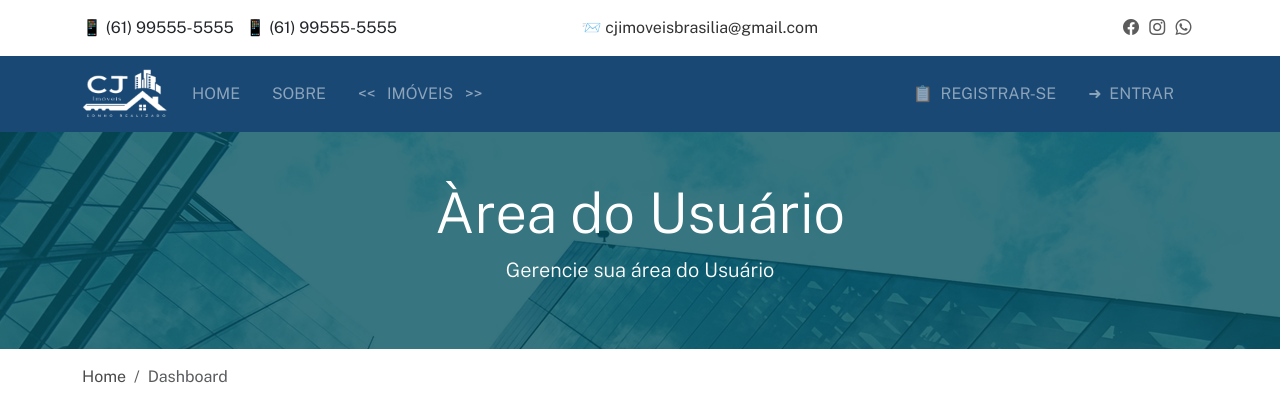
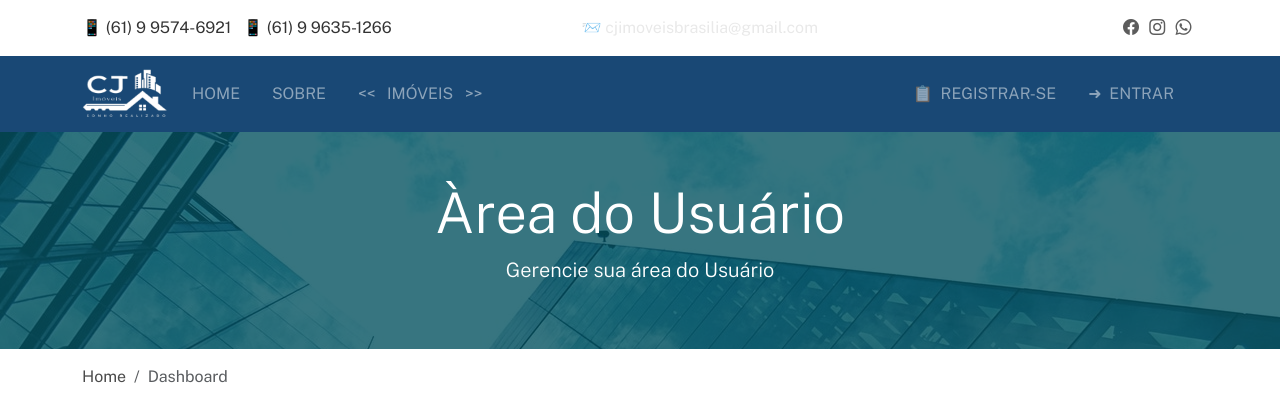
Before and after one commit to usoservicos/cj, a Django app: page /accounts/dashboard in a window 1280 px wide. Shown: the top 420 px of the page. Run offline with Django 3.2, Linux system fonts and the light colour scheme; data that the repository does not hold is empty; some libraries are stand-ins or nearby versions.

Commit message:
Update _topbar.html

```diff
--- a/templates/partials/_topbar.html
+++ b/templates/partials/_topbar.html
@@ -3,21 +3,23 @@
     <div class="container">
       <div class="row">
         <div class="col-md-4">
-          📱 (61) 99555-5555 &nbsp;
-          📱 (61) 99555-5555
+          📱 <a href="https://api.whatsapp.com/send?phone=5561995746921&text=Oi,%20estou%20no%20site%20e%20vi%20um%20imovel%20que%20me%20interessou,%20vamos%20conversar%20sobre%20ele..."
+            style="color: #333333 !important;">(61) 9 9574-6921</a> &nbsp;
+          📱 <a href="https://api.whatsapp.com/send?phone=5561996351266&text=Oi,%20estou%20no%20site%20e%20vi%20um%20imovel%20que%20me%20interessou,%20vamos%20conversar%20sobre%20ele..."
+            style="color: #333333 !important;">(61) 9 9635-1266</a>
         </div>
         <div class="col-md-4 text-end">
-          📨 <a href="mailto:cjimoveisbrasilia@gmail.com" style="color: #333333 !important;">cjimoveisbrasilia@gmail.com</a>
+          📨 <a href="mailto:cjimoveisbrasilia@gmail.com" style="color: #e9e9e9 !important;">cjimoveisbrasilia@gmail.com</a>
         </div>
         <div class="col-md-4">
           <div class="social text-right">
-            <a href="#">
+            <a href="https://facebook.com/cjimoveisbrasilia">
               <i class="bi bi-facebook btn-social-icons"></i>
             </a>
-            <a href="#">
+            <a href="https://instagram.com/cjimoveisbrasilia">
               <i class="bi bi-instagram btn-social-icons"></i>
             </a>
-            <a href="#">
+            <a href="https://api.whatsapp.com/send?phone=5561995746921&text=Oi,%20estou%20no%20site%20e%20vi%20um%20imovel%20que%20me%20interessou,%20vamos%20conversar%20sobre%20ele...">
               <i class="bi bi-whatsapp btn-social-icons"></i>
             </a>
           </div>
```
